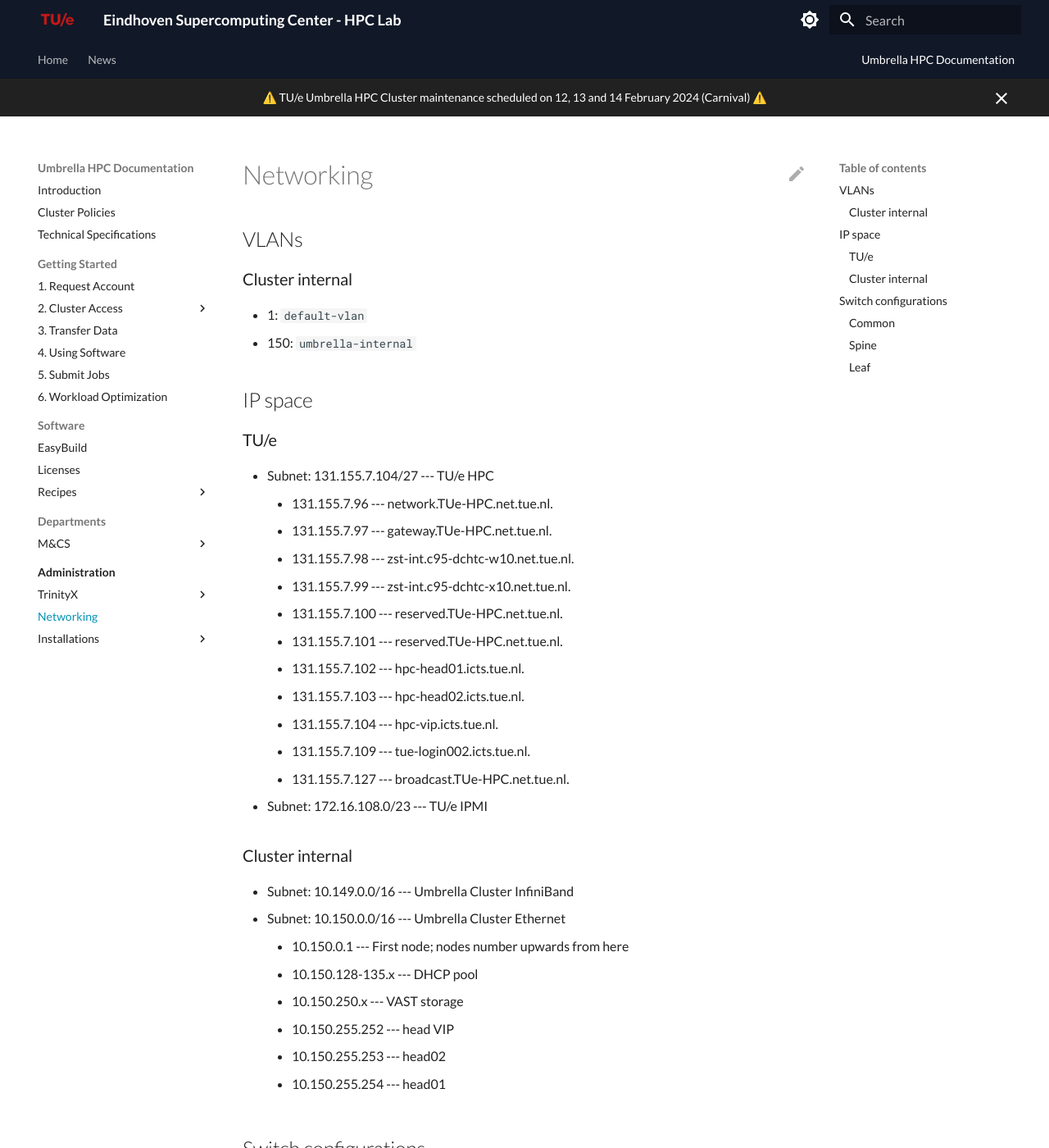
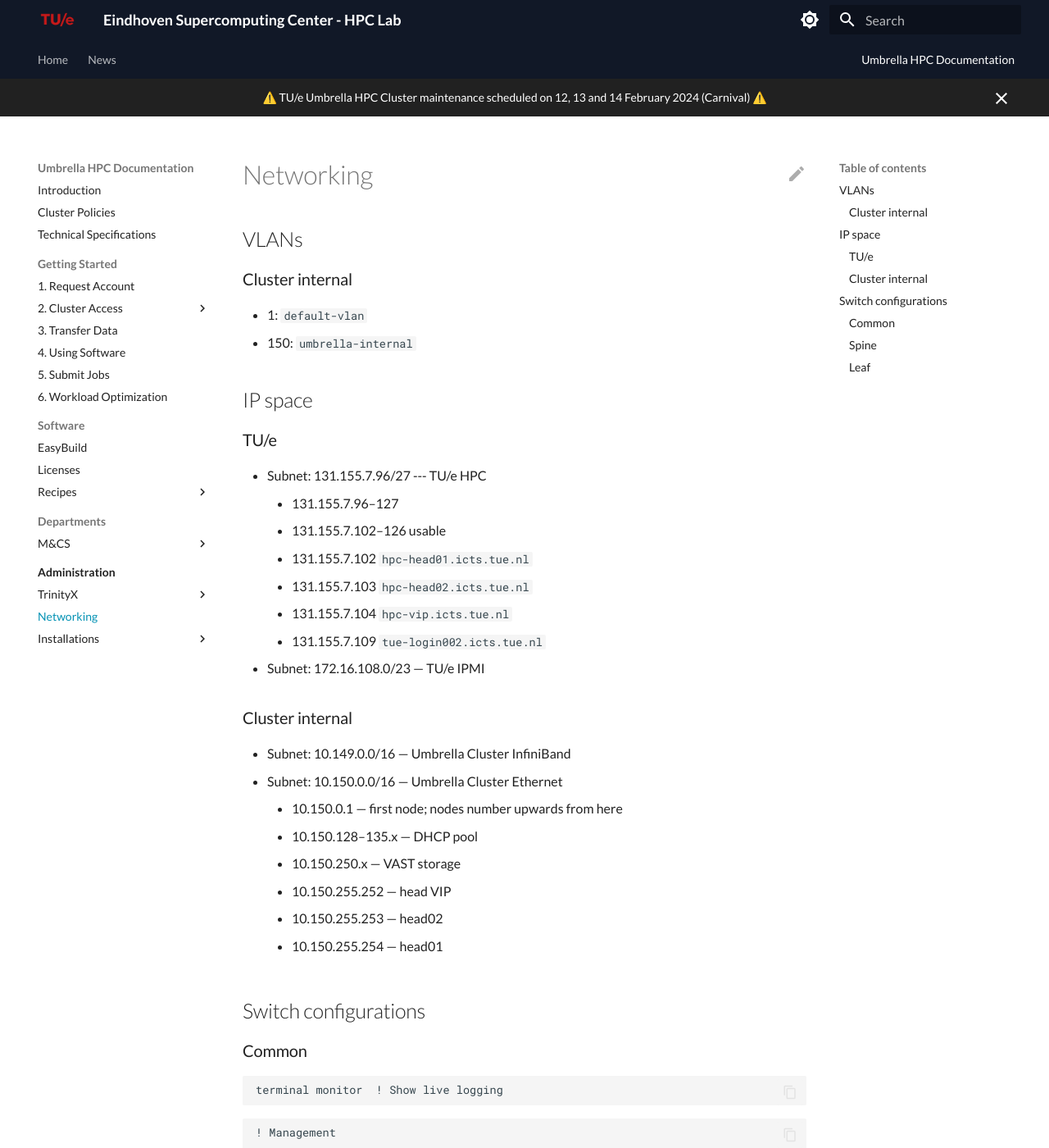
Before and after one commit to gferhpc/supercomputing.tue.nl, an MkDocs documentation site: the page built from pages/documentation/administration/networking.md, in a window 1280 px wide and 1400 px high. Shown: the whole window at 82% size. Built offline with MkDocs 1.6.1 and Material for MkDocs 9.7.7, drawn with Linux system fonts in a browser that asks for light colours.

Commit message:
updated networking

```diff
--- a/pages/documentation/administration/networking.md
+++ b/pages/documentation/administration/networking.md
@@ -11,30 +11,25 @@
 
 ### TU/e
 
-- Subnet: 131.155.7.104/27 --- TU/e HPC
-    - 131.155.7.96 --- network.TUe-HPC.net.tue.nl.
-    - 131.155.7.97 --- gateway.TUe-HPC.net.tue.nl.
-    - 131.155.7.98 --- zst-int.c95-dchtc-w10.net.tue.nl.
-    - 131.155.7.99 --- zst-int.c95-dchtc-x10.net.tue.nl.
-    - 131.155.7.100 --- reserved.TUe-HPC.net.tue.nl.
-    - 131.155.7.101 --- reserved.TUe-HPC.net.tue.nl.
-    - 131.155.7.102 --- hpc-head01.icts.tue.nl.
-    - 131.155.7.103 --- hpc-head02.icts.tue.nl.
-    - 131.155.7.104 --- hpc-vip.icts.tue.nl.
-    - 131.155.7.109 --- tue-login002.icts.tue.nl.
-    - 131.155.7.127 --- broadcast.TUe-HPC.net.tue.nl.
-- Subnet: 172.16.108.0/23 --- TU/e IPMI
+- Subnet: 131.155.7.96/27 --- TU/e HPC
+    - 131.155.7.96–127
+    - 131.155.7.102–126 usable
+    - 131.155.7.102 `hpc-head01.icts.tue.nl`
+    - 131.155.7.103 `hpc-head02.icts.tue.nl`
+    - 131.155.7.104 `hpc-vip.icts.tue.nl`
+    - 131.155.7.109 `tue-login002.icts.tue.nl`
+- Subnet: 172.16.108.0/23 — TU/e IPMI
 
 ### Cluster internal
 
-- Subnet: 10.149.0.0/16 --- Umbrella Cluster InfiniBand
-- Subnet: 10.150.0.0/16 --- Umbrella Cluster Ethernet
-    - 10.150.0.1 --- First node; nodes number upwards from here
-    - 10.150.128-135.x --- DHCP pool
-    - 10.150.250.x --- VAST storage
-    - 10.150.255.252 --- head VIP
-    - 10.150.255.253 --- head02
-    - 10.150.255.254 --- head01
+- Subnet: 10.149.0.0/16 — Umbrella Cluster InfiniBand
+- Subnet: 10.150.0.0/16 — Umbrella Cluster Ethernet
+    - 10.150.0.1 — first node; nodes number upwards from here
+    - 10.150.128–135.x — DHCP pool
+    - 10.150.250.x — VAST storage
+    - 10.150.255.252 — head VIP
+    - 10.150.255.253 — head02
+    - 10.150.255.254 — head01
 
 ## Switch configurations
 
```
